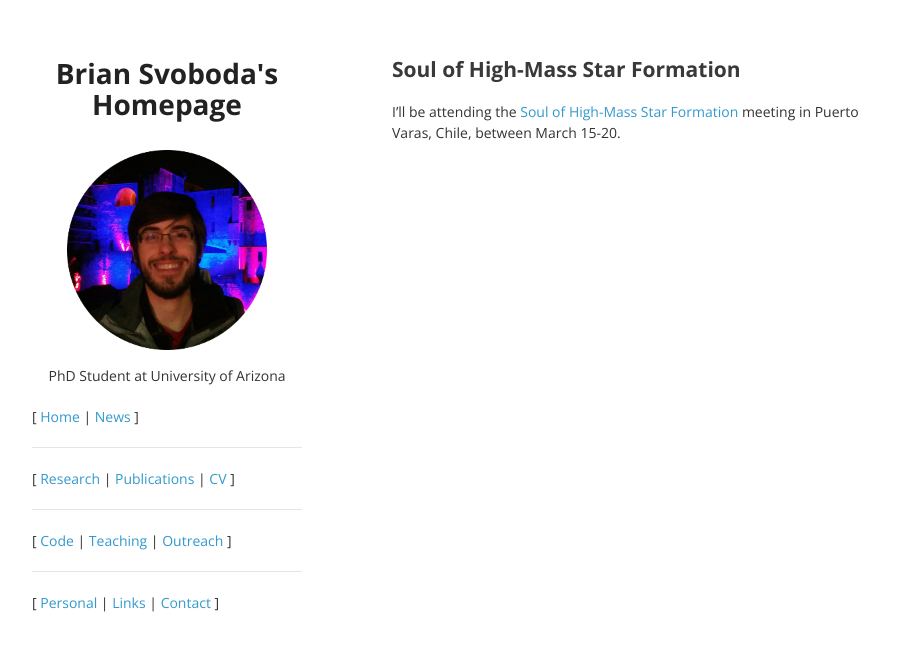
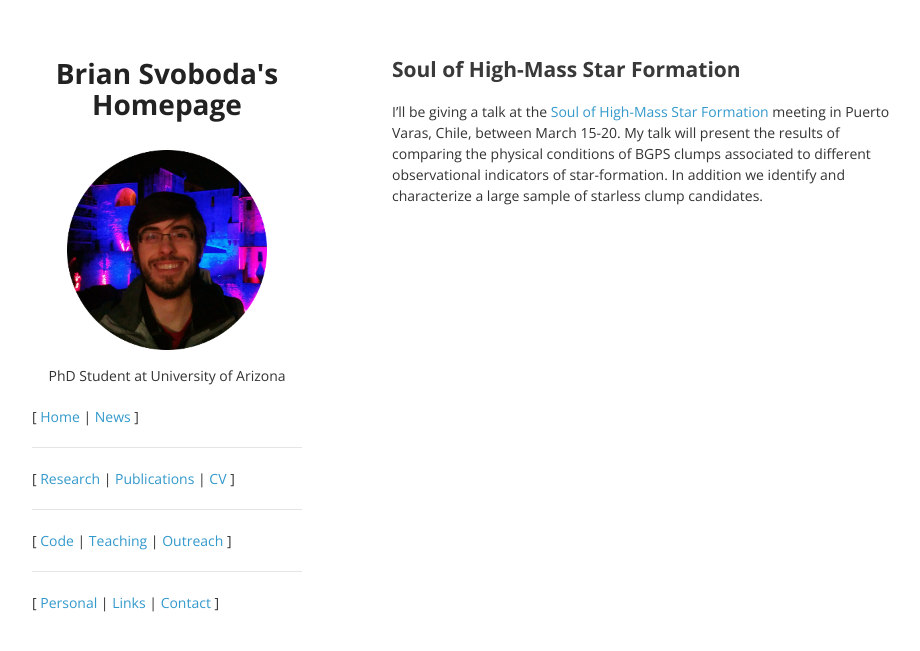
Before and after one commit to autocorr/autocorr.github.io, a Jekyll site: the page built from _posts/2015-02-01-puerto-varas.markdown, in a window 1280 px wide. Shown: the top 651 px of the page, without its empty margins (178-1098 px from the left). Built offline with Jekyll 4.4.1, drawn with Linux system fonts in a browser that asks for light colours.

Commit message:
update post content

```diff
--- a/_posts/2015-02-01-puerto-varas.markdown
+++ b/_posts/2015-02-01-puerto-varas.markdown
@@ -3,4 +3,4 @@ layout: page
 title: Soul of High-Mass Star Formation
 ---
 
-I'll be attending the [Soul of High-Mass Star Formation](http://www.das.uchile.cl/star-formation/) meeting in Puerto Varas, Chile, between March 15-20.
+I'll be giving a talk at the [Soul of High-Mass Star Formation](http://www.das.uchile.cl/star-formation/) meeting in Puerto Varas, Chile, between March 15-20. My talk will present the results of comparing the physical conditions of BGPS clumps associated to different observational indicators of star-formation. In addition we identify and characterize a large sample of starless clump candidates.
--- a/_posts/2015-03-18-spf.markdown
+++ b/_posts/2015-03-18-spf.markdown
@@ -3,4 +3,4 @@ layout: page
 title: Star and Planet Formation in the Southwest
 ---
 
-I'll also be attending the [SPF-1](https://lavinia.as.arizona.edu/~kkratter/SPF1/) meeting in Tucson, Arizona, between March 23-27.
+I'll also be presenting a poster at the [SPF-1](https://lavinia.as.arizona.edu/~kkratter/SPF1/) meeting in Tucson, Arizona, between March 23-27. My poster will report the results of our study comparing the physical conditions of BGPS clumps associated to different observational indicators of star-formation.
```
